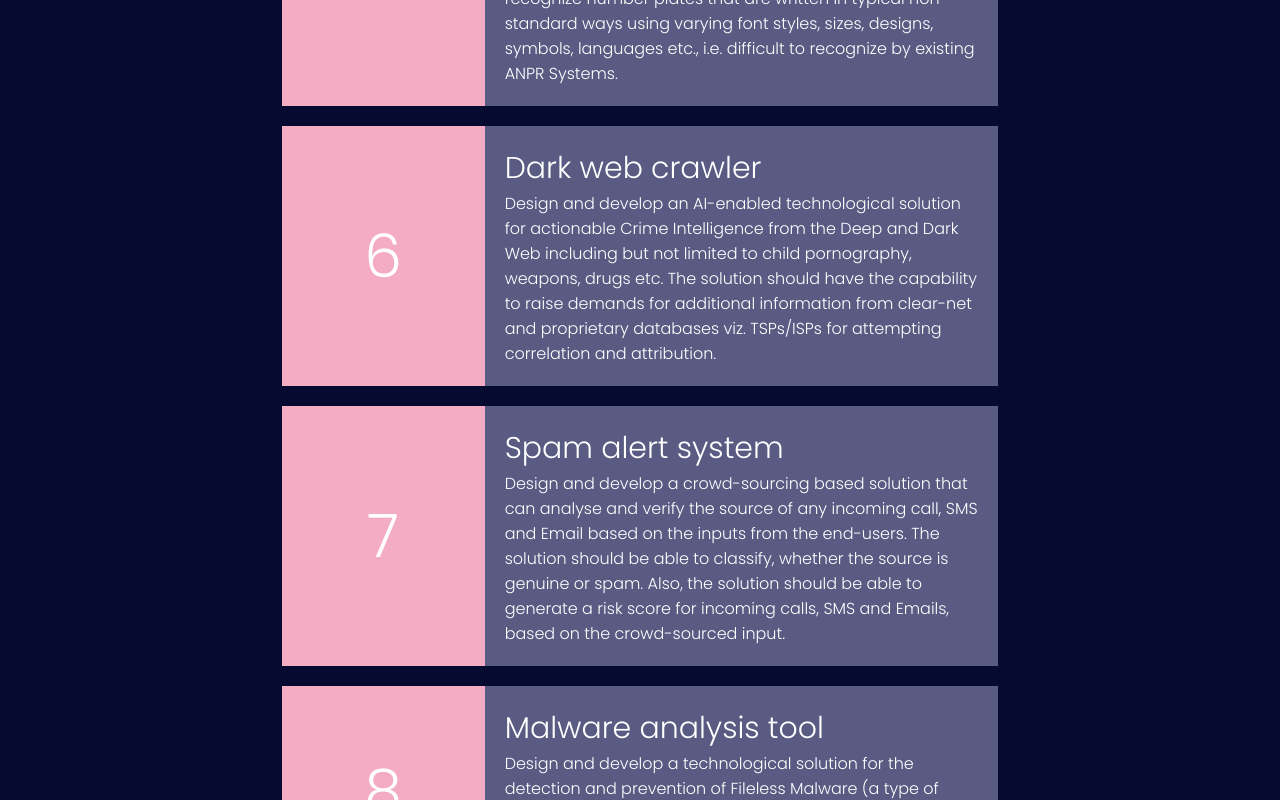
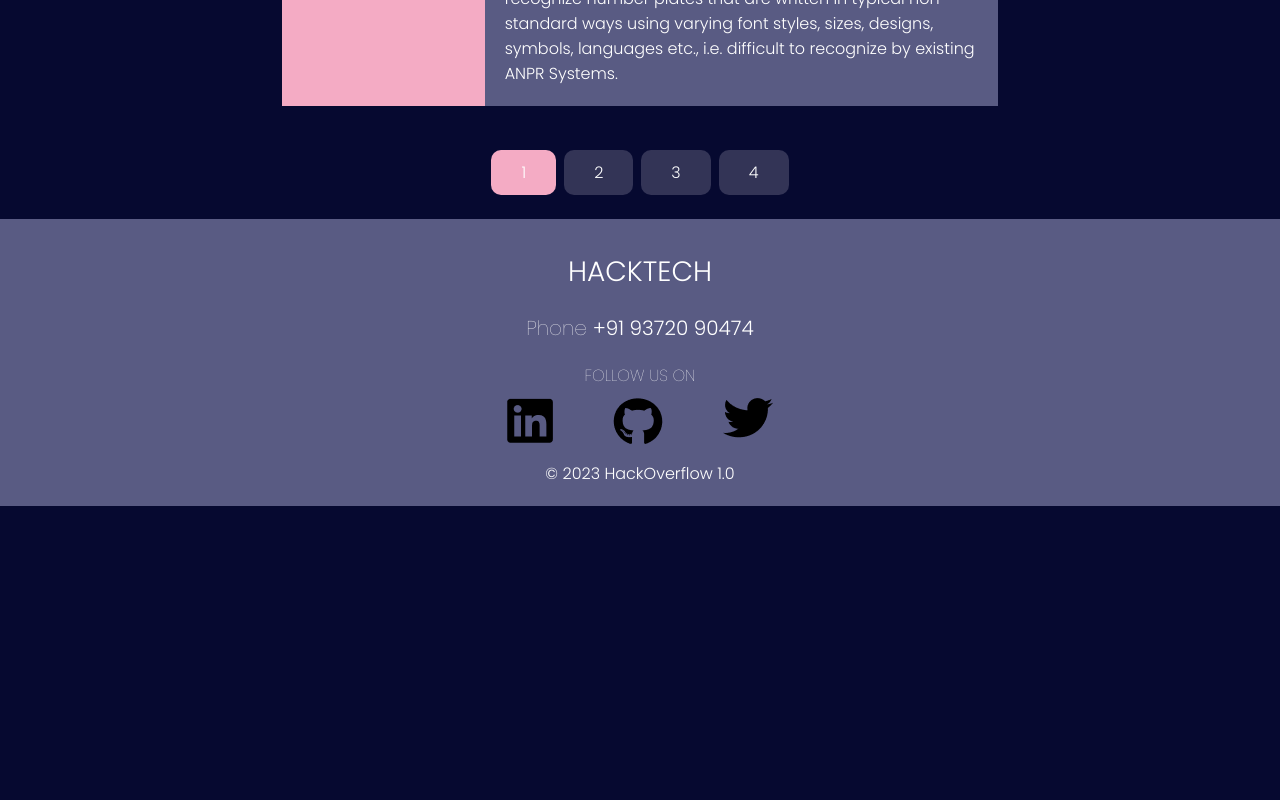
Before and after one commit to kaifkalanthar/HackTech, a React (Create React App) app: page /ps in a window 1280 px wide. Shown: the part 1480-2280 px from the top of the page. After the commit the page ends 1986 px from the top, so only its background shows below. Built offline with nearby package versions, Linux system fonts and the light colour scheme.

Commit message:
pagination added

```diff
--- a/package.json
+++ b/package.json
@@ -7,6 +7,7 @@
     "@testing-library/react": "^13.4.0",
     "@testing-library/user-event": "^13.5.0",
     "font-awesome": "^4.7.0",
+    "lodash": "^4.17.21",
     "react": "^18.2.0",
     "react-dom": "^18.2.0",
     "react-router-dom": "^6.10.0",
--- a/src/comp/allPs.jsx
+++ b/src/comp/allPs.jsx
@@ -1,6 +1,8 @@
-import React from 'react';
+import React, { useState } from 'react';
 import PsCards from './common/psCard';
 import Footer from './common/footer';
+import Pagination from './common/pagination';
+import { paginate } from '../utils/paginate';
 
 const AllPs = () => {
     const data = [
@@ -125,14 +127,27 @@ const AllPs = () => {
         }
 
     ]
+    const [currentPage, setCurrentPage] = useState(1);
+    const itemCount = data.length;
+    const pageSize = 5;
+    const handlePageChange = (page) =>{
+        setCurrentPage(page);
+    }
+    const ps = paginate(data, currentPage, pageSize);
     return (
         <React.Fragment>
         <div className="ps">
             <h1 className="ps-header">PROBLEM STATEMENT</h1>
             <div className="ps-table">
-                <PsCards data={data}/>
+                <PsCards data={ps}/>
             </div>
         </div>
+        <Pagination
+        totalCount = {itemCount}
+        pageSize={pageSize}
+        currentPage = {currentPage}
+        onPageChange = {handlePageChange}
+        />
         <Footer/>
         </React.Fragment>
      );
--- /dev/null
+++ b/src/comp/common/pagination.jsx
@@ -0,0 +1,23 @@
+import React from 'react';
+import _ from 'lodash';
+
+const Pagination = ({ totalCount, pageSize, currentPage, onPageChange }) => {
+    const pagesCount = Math.ceil(totalCount / pageSize);
+  const pages = _.range(1, pagesCount + 1);
+    return (
+        <div className="pagination">
+  <ul className="pagination-pages">
+
+    {pages.map(page => (
+        <li
+        className= {page == currentPage? "pagination-page-active": "pagination-page"}
+         key={page}>
+            <a onClick={() => onPageChange(page)}>{page}</a>
+        </li>
+    ))}
+  </ul>
+</div>
+    );
+}
+
+export default Pagination;
--- a/src/index.scss
+++ b/src/index.scss
@@ -305,8 +305,60 @@ body {
         font-weight: 500;
       }
     }
+  }
 
+  @mixin pagination-text {
+    color: #111;
+    font-size: 1rem;
   }
+  .pagination-pages {
+    list-style: none;
+    margin: 0;
+    padding: 20px;
+    text-align: center;
+    .pagination-page-active {
+      display: inline-block;
+      background: $primarycolor;
+      margin: 0.25rem 0.25rem;
+      border-radius: 10px;
+      padding: 10px;
+      a {
+        text-decoration: none;
+        color: #fff;
+        cursor: pointer;
+        padding: 20px;
+      }
+    }
+    .pagination-page {
+      padding: 10px;
+      display: inline-block;
+      background: $secondarycolor;
+      margin: 0.25rem 0.25rem;
+      border-radius: 10px;
+      transition: 0.1s ease;
+      a {
+        text-decoration: none;
+        color: #fff;
+        padding: 20px;
+        cursor: pointer;
+      }
+    }
+    .pagination-page:hover {
+      padding: 10px;
+      display: inline-block;
+      background: $tricolor;
+      margin: 0.25rem 0.25rem;
+      border-radius: 10px;
+      a {
+        text-decoration: none;
+        color: #fff;
+        padding: 20px;
+        cursor: pointer;
+      }
+    }
+  }
+
+
 
   @media screen and (max-width: 830px) {
     .navbar {
--- a/src/utils/paginate.js
+++ b/src/utils/paginate.js
@@ -0,0 +1,9 @@
+import _ from "lodash";
+
+export function paginate(items, pageNumber, pageSize) {
+  const startIndex = (pageNumber - 1) * pageSize;
+  return _(items)
+    .slice(startIndex)
+    .take(pageSize)
+    .value();
+}
```
Also changed, not shown: 1 other file (tests, documents, lock files or other folders).
